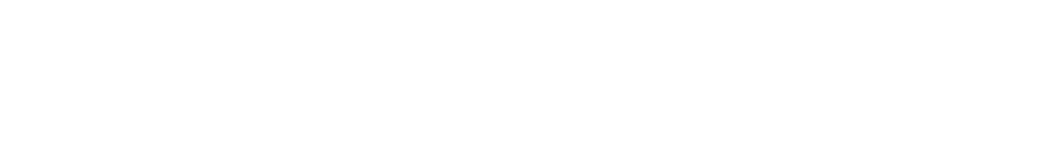
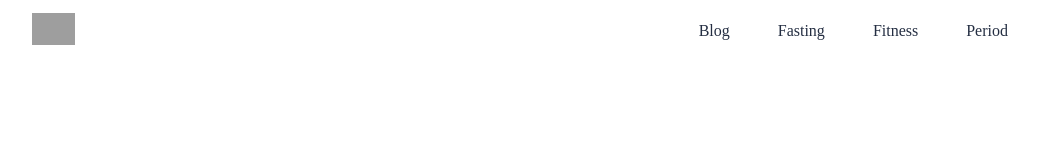
Before and after one commit to dogukankaynar/BMI-calculate, a plain HTML site: page idnex.html in a window 1280 px wide. Shown: the whole page, without its empty margins (120-1158 px from the left). Drawn offline with Linux system fonts and the light colour scheme; files that its build step writes are made by us from their sources; grey boxes are pictures that could not be loaded.

Commit message:
add to header

```diff
--- /dev/null
+++ b/css/style.css
@@ -0,0 +1,28 @@
+*{
+    margin:0;
+    padding: 0;
+}
+.container{
+    width: 1280px;
+    display: flex;
+    justify-content: center;
+    align-items: center;
+}
+.header{
+    width: 1100px;
+    height: 62px;
+    display: flex;
+    align-items: center;
+    flex-direction: row;
+    justify-content:space-around;
+    gap: 500px;
+}
+.header-menu{
+    display: flex;
+    gap: 48px;
+}
+.header-menu-item{
+    text-decoration:none;
+    font-size: 16px;
+    color: #242E42;
+}
--- a/idnex.html
+++ b/idnex.html
@@ -4,10 +4,22 @@
     <meta charset="UTF-8">
     <meta http-equiv="X-UA-Compatible" content="IE=edge">
     <meta name="viewport" content="width=device-width, initial-scale=1.0">
-    <link rel="stylesheet" href="/css/style.css">
+    <link rel="stylesheet" href="css/style.css">
     <title>Document</title>
 </head>
 <body>
-
+    <div class="container">
+        <div class="header">
+            <div class="header-logo">
+                <img height="32px" src="https://kompanionapp.com/wp-content/uploads/2020/05/kompanion-logo-web-1.svg"" alt="">
+            </div>
+            <div class="header-menu">
+                <a class="header-menu-item" href="">Blog</a>
+                <a class="header-menu-item" href="">Fasting</a>
+                <a class="header-menu-item" href="">Fitness</a>
+                <a class="header-menu-item" href="">Period</a>
+            </div>
+        </div>
+    </div>
 </body>
 </html>
```
Also changed, not shown: js/style.css (deleted).
